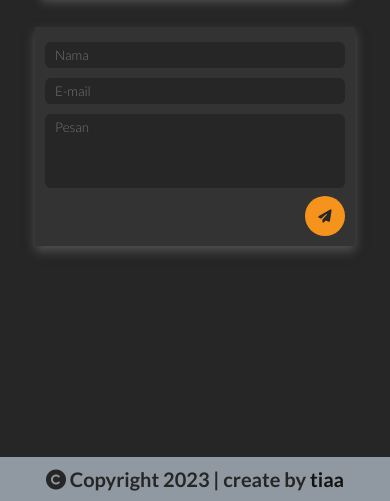
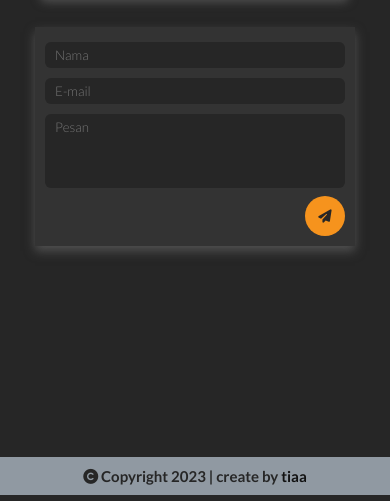
Before and after one commit to AjiNurAji9/Myportofolio-tiaa, a plain HTML site: page index.html in a window 390 px wide. Shown: the part 1909-2410 px from the top of the page. Drawn offline with nearby package versions, Linux system fonts and the light colour scheme; some packages are replaced by stand-ins of ours; a script that the page names is missing.

Commit message:
change font size copyright

```diff
--- a/style.css
+++ b/style.css
@@ -515,6 +515,10 @@ a {
   #about .content .image img {
     height: 100%;
   }
+
+  .copyright p {
+    font-size: 15px;
+  }
 }
 
 @media screen and (max-width: 715px) {
```
